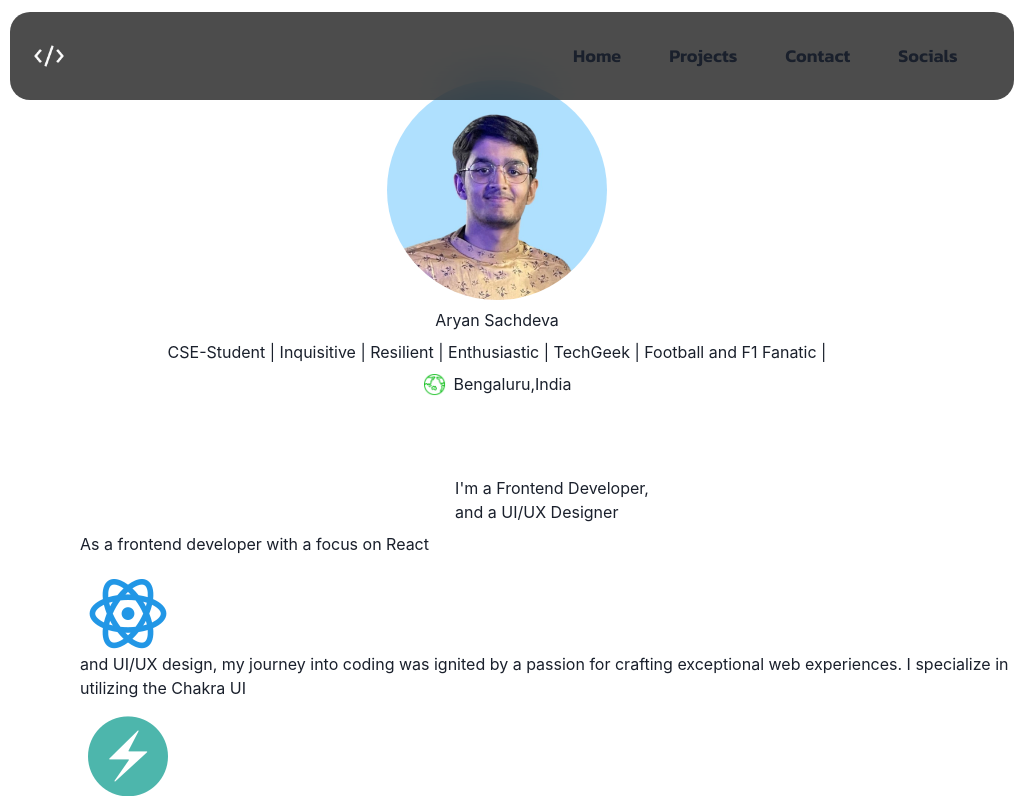
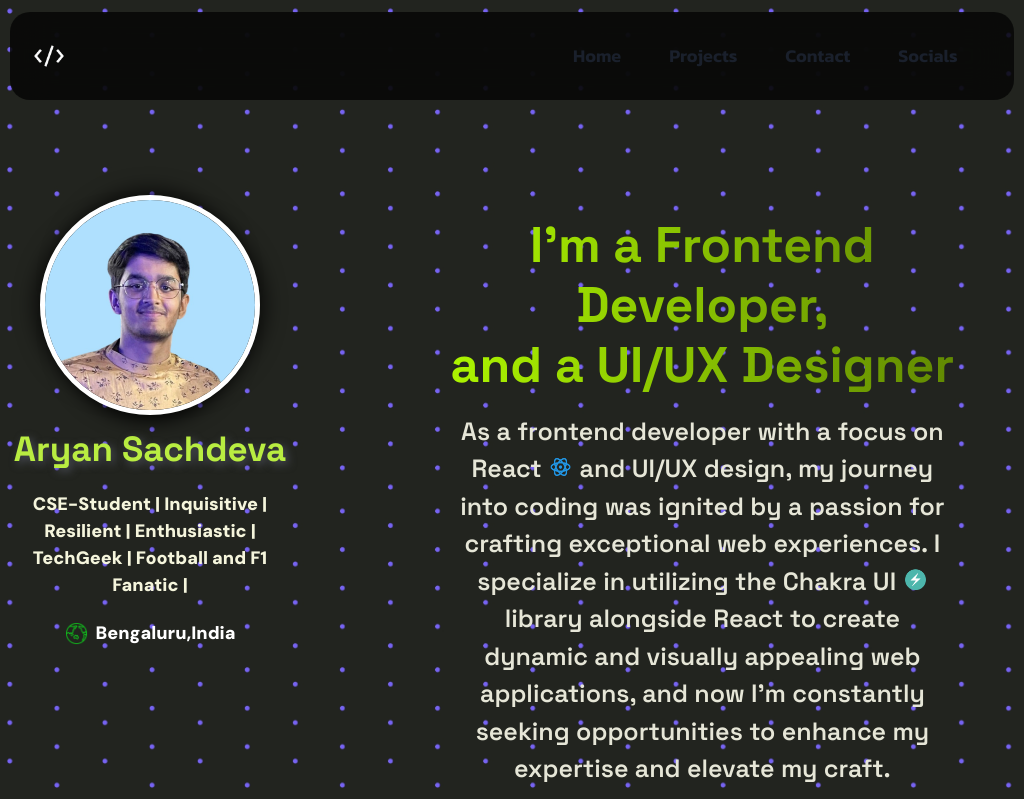
Before and after one commit to aryan-sdva/portfolio, a React (Create React App) app: page / in a window 1024 px wide. Shown: the top 799 px of the page. Built offline with nearby package versions, Linux system fonts and the light colour scheme.

Commit message:
responsive

```diff
--- a/src/components/FullScreenSection.js
+++ b/src/components/FullScreenSection.js
@@ -8,7 +8,7 @@ const FullScreenSection = ({ children, isDarkBackground, ...boxProps }) => {
   //const isSafari= /^((?!chrome|android).)*safari/i.test(navigator.userAgent);
  return (
   <VStack className="full-screen">
-  <VStack maxWidth="1280px" minHeight="100vh" {...boxProps}>
+  <VStack maxWidth="100vw" minHeight="100vh" {...boxProps}>
     {children}
   </VStack>
 </VStack>
--- a/src/components/LandingSection.js
+++ b/src/components/LandingSection.js
@@ -14,8 +14,8 @@ const LandingSection = () => (
    <meta name="viewport" content="width=device-width, initial-scale=1.0"></meta>
 
   <div id="landing-section" className="landing-layout">
-    <VStack pt={20} pr={30}className="photo-bio">
-      <Avatar className="photo" src={myphoto2} alt={"logo"} name="Aryan Sachdeva" w={[180,220]} h={[180,220]}></Avatar>
+    <VStack pt={20} pr={[0,0,0,"10%"]} className="photo-bio">
+      <Avatar className="photo" src={myphoto2} alt={"logo"} name="Aryan Sachdeva" w={[180,190,210,220]} h={[180,190,210,220]}></Avatar>
       <h1 className="name-heading">
         {greeting}
       </h1>
@@ -28,7 +28,7 @@ const LandingSection = () => (
       </HStack>
 
     </VStack>
-     <VStack pt={[10,10,15,20]} ml={[0,0,0,20]}>
+     <VStack pt={[10,10,15,20]} ml={[0,0,0,0]}>
        <h1 className="description-heading">
          I'm a Frontend Developer,
          <h1>and a UI/UX Designer</h1>
--- a/src/styles/full.css
+++ b/src/styles/full.css
@@ -8,11 +8,21 @@
 }
 
 @media (min-width: 768px) and (max-width: 991px) {
-
+    .full-screen{
+        background-image: url('../images/m-wallpaper.jpg');
+        background-size:contain;
+        background-position: center;
+        background-attachment: fixed;
+    }
   }
 
   @media (min-width: 992px) and (max-width: 1199px) {
-
+    .full-screen{
+        background-image: url('../images/wallpaper2.jpg');
+        background-size: cover;
+        background-position: center;
+        background-attachment: fixed;
+        }
   }
 
 
@@ -22,7 +32,5 @@
     background-size: cover;
     background-position: center;
     background-attachment: fixed;
-    /* bgColor="grey"
-    bgGradient='linear(to-r, #0b1629, #1bffff)' */
     }
 }
--- a/src/styles/landing.css
+++ b/src/styles/landing.css
@@ -7,6 +7,7 @@
     .landing-layout{
         display: grid;
         padding-top: 30px;
+
     }
     .photo-bio{
         padding-left: 28px;
@@ -76,20 +77,151 @@
 
   /* CSS for screens between 768px and 992px */
   @media (min-width: 768px) and (max-width: 991px) {
-    /* Your CSS styles here */
+    .landing-layout{
+        display: grid;
+        padding-top: 30px;
+        width: 100vw;
+    }
+    .photo{
+        z-index: 50;
+        border-width: 5px;
+        box-shadow: 0px -25px 20px -20px rgba(0,0,0,0.7),
+                    25px 0px 20px -20px rgba(0,0,0,0.7),
+                    0px 25px 20px -20px rgba(0,0,0,1),
+                    -25px 0px 20px -20px rgba(0,0,0,0.7);
+    }
+    .name-heading{
+        color: #c8f560;
+        text-shadow: 3px 3px 8px #4e515c;
+        font-weight: bolder;
+        font-family: space grotesk;
+        font-style: normal;
+        font-size: 35px;
+    }
+    .name-description{
+        font-size: 17px;
+        font-family: dm sans;
+        color: beige;
+        font-weight: 900;
+        width: 300px;
+        text-align: center;
+        padding-top: 0;
+    }
+    .location{
+        font-size: 18px;
+        font-family: space grotesk;
+        padding-top: 13px;
+        padding-bottom: 15px;
+        color: whitesmoke;
+        font-weight: 900;
+    }
+    .description-heading{
+        line-height: 1.2;
+        font-size:29px;
+        font-family: space grotesk;
+        font-weight: bold;
+        text-align: center;
+        background: linear-gradient(to left,#5a7f02, #b3ff00);
+        -webkit-background-clip: text;
+        background-clip: text;
+        color: transparent;
+        width: 300px;
+        text-align: center;
+    }
+    .description-paragraph{
+        padding-top: 15px;
+        font-size: 18px;
+        text-align: center;
+        width: 350px;
+        font-family: space grotesk;
+        font-weight:bolder;
+        color: beige;
+    }
+    .inline-logo{
+        height: 18px;
+        width: 18px;
+        display: inline;
+    }
   }
 
   /* CSS for screens between 992px and 1200px */
   @media (min-width: 992px) and (max-width: 1199px) {
-    /* Your CSS styles here */
+    .landing-layout{
+        display: flex;
+        padding-top: 10%;
+        padding-left: 0;
+        padding-right: 0;
+        width: 100vw;
+    }
+
+    .photo{
+        z-index: 50;
+        border-width: 5px;
+        box-shadow: 0px -25px 20px -20px rgba(0,0,0,0.7),
+                    25px 0px 20px -20px rgba(0,0,0,0.7),
+                    0px 25px 20px -20px rgba(0,0,0,1),
+                    -25px 0px 20px -20px rgba(0,0,0,0.7);
+    }
+    .name-heading{
+        color: #b9ed41;
+        text-shadow: 3px 3px 8px #4e515c;
+        font-weight: bolder;
+        font-family:space grotesk;
+        font-style: normal;
+        font-size: 35px;
+    }
+    .name-description{
+        font-family: dm sans;
+        font-size: 18px;
+        color: beige;
+        font-weight: 900;
+        width: 300px;
+        text-align: center;
+        padding-top: 8px;
+    }
+    .description-heading{
+        line-height: 1.2;
+        font-size:50px;
+        font-family: space grotesk;
+        font-weight: bold;
+        text-align: center;
+        margin-top: 20px;
+        background: linear-gradient(to left, #5a7f02, #b3ff00);
+        -webkit-background-clip: text;
+        background-clip: text;
+        color: transparent;
+        text-align: center;
+        width: 600px;
+    }
+    .description-paragraph{
+        padding-top: 10px;
+        font-size: 25px;
+        text-align: center;
+        width: 500px;
+        font-family: space grotesk;
+        font-weight: 600;
+        color: rgb(230, 230, 215);
+    }
+    .location{
+        font-size: 18px;
+        font-family: dm sans;
+        padding-top: 13px;
+        color: rgb(255, 255, 255);
+        font-weight: 900;
+    }
+    .inline-logo{
+        height: 25px;
+        width: 25px;
+        display: inline;
   }
-
+}
   /* CSS for screens larger than 1200px */
   @media (min-width: 1200px) {
     .landing-layout{
         display: flex;
-        padding-left: 0;
-        padding-right: 0;
+        padding-top: 5%;
+        padding-left: 5%;
+        padding-right: 10%;
     }
 
     .photo{
```
